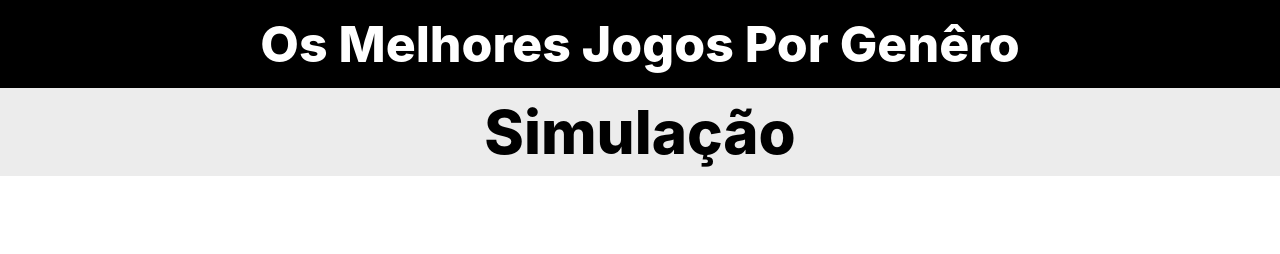
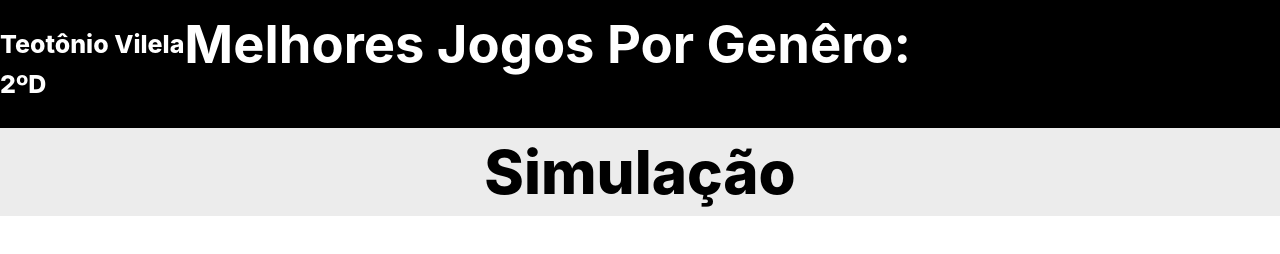
Before and after one commit to mysheru12/Melhores-Jogos, a plain HTML site: page index.html in a window 1280 px wide. Drawn offline with Linux system fonts and the light colour scheme.

Commit message:
Add files via upload

```diff
--- a/index.html
+++ b/index.html
@@ -13,7 +13,13 @@
 </head>
 <body>
         <header class="cabecalho">
-            <h2 class="cabecalho-titulo">Os Melhores Jogos Por Genêro</h2>
+        <ul class="cabecalho-lista">
+            <p class="cabecalho-escola">Teotônio Vilela</p>
+            <p class="cabecalho-serie">2ºD</p>
+        </ul>
+        <div class="cabecalho-titulo">
+            <h2>Melhores Jogos Por Genêro:</h2>
+        </div>
         </header>
     <section = simulacao>
         <header class = simulacao>
--- a/style.css
+++ b/style.css
@@ -11,22 +11,32 @@ body{
 .cabecalho {
     background-color: #000000;
     display: flex;
-    justify-content: space-around;
-    align-items: center;
     padding: 24px 0;
 }
 
-.cabecalho-titulo{
+.cabecalho-lista {
+    display: inline-block;
     font-family: 'Inter';
     font-style: normal;
     font-weight: 800;
-    font-size: 50px;
+    font-size: 25px;
     line-height: 40px;
+    color: #FFFFFF;
+    justify-content: start;
+}
+
+.cabecalho-titulo {
+    display: inline-block;
     text-align: center;
+    font-family: 'Inter';
+    font-style: normal;
+    font-weight: 800;
+    font-size: 35px;
+    line-height: 40px;
     color: #FFFFFF;
 }
 
-.simulacao {
+.simulacao{
     background: rgba(217, 217, 217, 0.5);
     color: white;
     display: flex;
```
